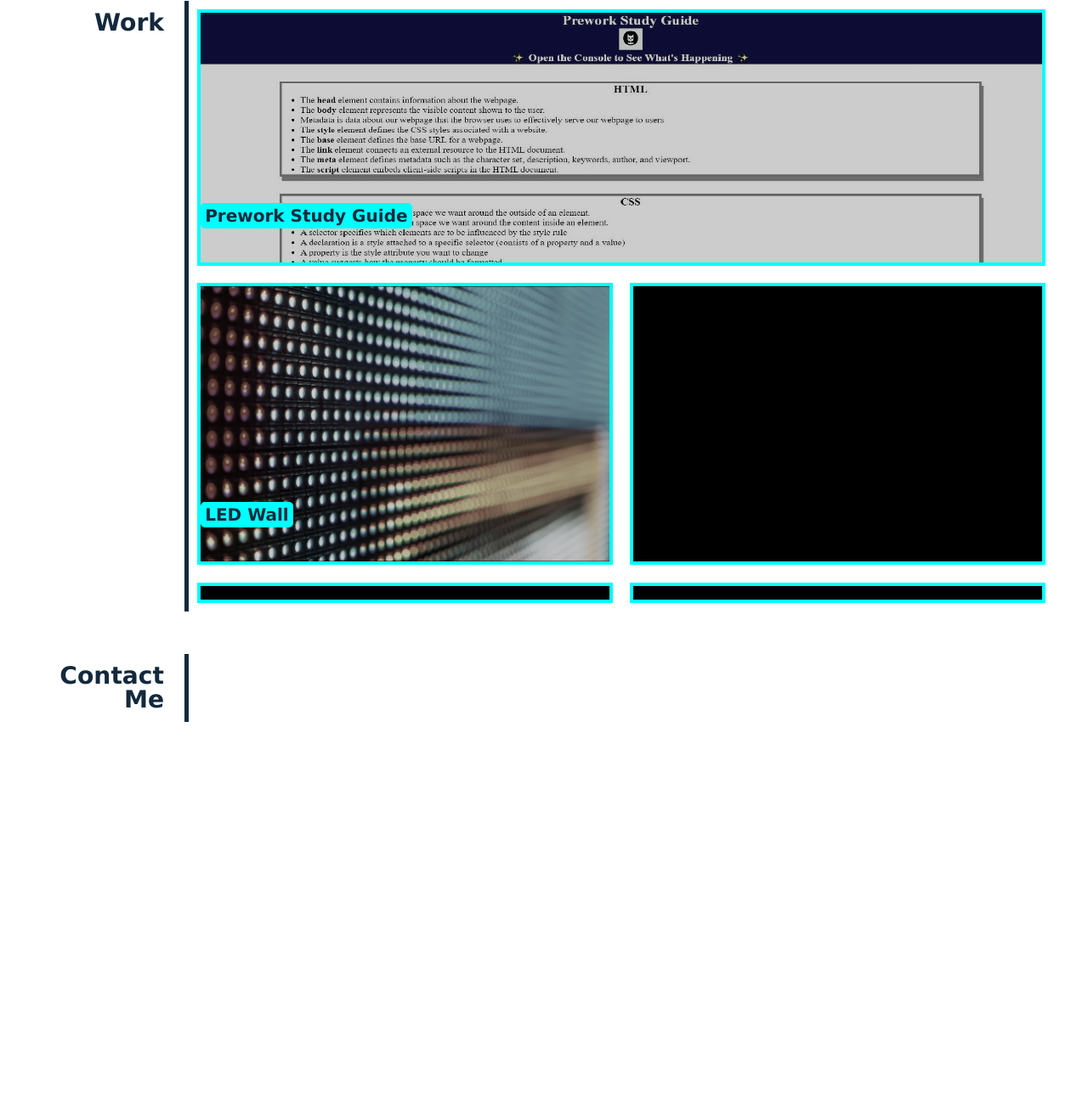
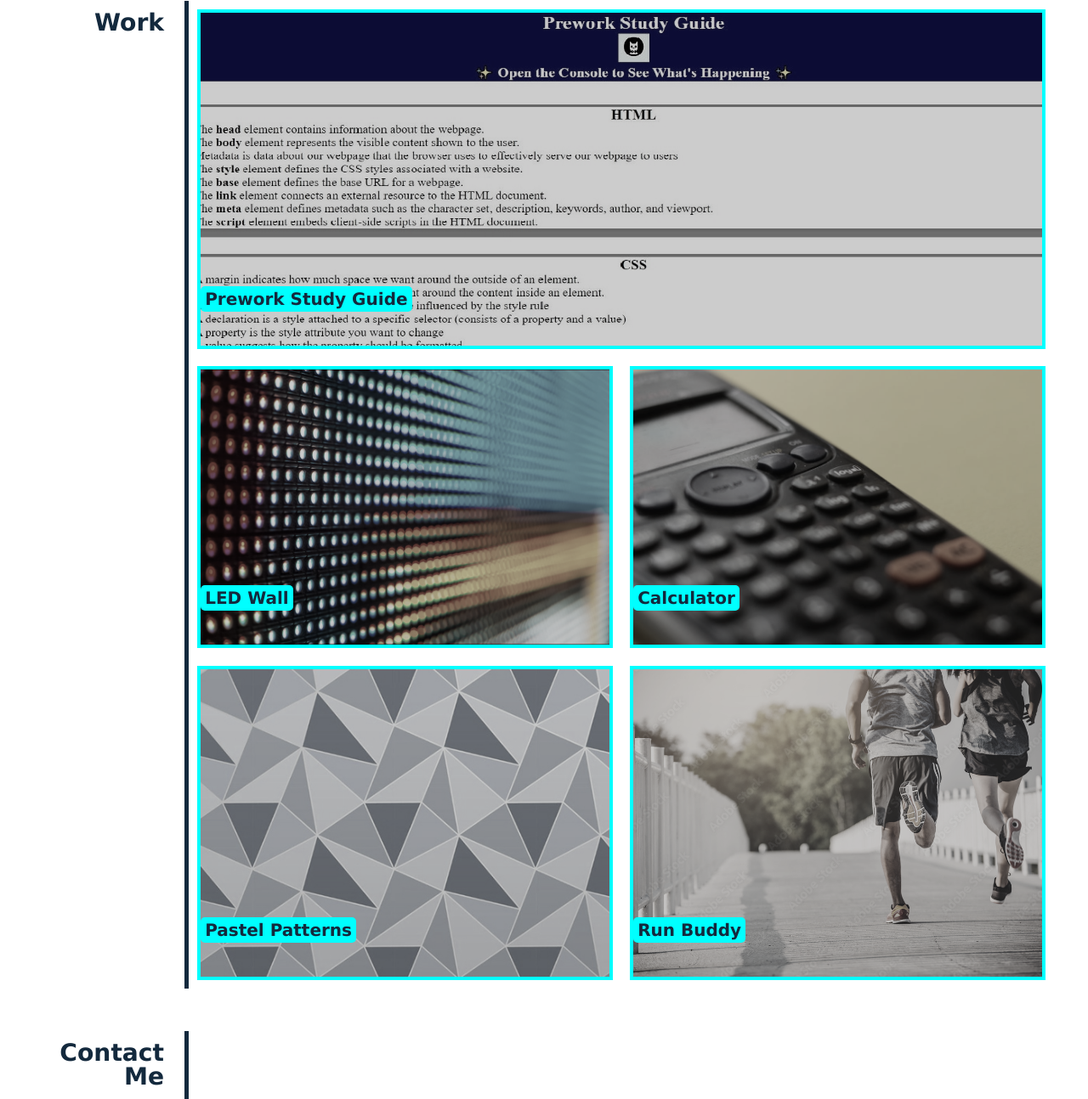
Before and after one commit to Prosentint/dev-portfolio-dm, a plain HTML site: page index.html in a window 1280 px wide. Shown: the part 772-2066 px from the top of the page at 85% size. Before the commit the page ends 1622 px from the top, so only its background shows below. Drawn offline with Linux system fonts and the light colour scheme.

Commit message:
Added the rest of the placeholder project images and hover functionality, also made font for nav menu smaller when in smaller screen sizes

```diff
--- a/assets/CSS/styles.css
+++ b/assets/CSS/styles.css
@@ -32,7 +32,7 @@ header {
 }
 
 /* Positions the navbar and Header text*/
-.navbar {
+.navbar{
     display: flex;
     /* Align the child elements with space between them horizontally*/
     justify-content: space-between;
@@ -150,6 +150,7 @@ header {
 /* First child in the work section flexbox*/
 .item1 {
     flex-basis: 98%; /* Takes up the entire row */
+    height: 400px;
 }
 
 /* Makes the images within each work section child take up its entire space and adds filter to image*/
@@ -201,4 +202,8 @@ header {
     .mediaRight {
         font-size:2vw;
     }
+
+    .navbar ul li a {
+        font-size: 12px;
+    }
 }
--- a/index.html
+++ b/index.html
@@ -63,19 +63,30 @@
       <span class="mediaRight">
         <div class="workItems">
           <a class="item item1" href="https://prosentint.github.io/prework-study-guide/">
-            <img class="workImg" src="./assets/images/studyGuide.JPG" alt="">
-            <div class="workTitle">Prework Study Guide</div>
+            <img class="workImg" src="./assets/images/studyGuide.JPG" alt="Screenshot of webpage Prework Study Guide">
+            <h3 class="workTitle">Prework Study Guide</h3>
           </a>
 
-          <!-- This is and the rest of the projects are placeholder projects and do not link to any completed or published works -->
+          <!-- This item and the rest of the projects after this one are placeholder projects and do not link to any completed or published works -->
           <a class="item item2" href="#">
             <img class="workImg" src="./assets/images/ledWall.png" alt="Wall of LED lights displayed in red blue and orange">
-            <div class="workTitle">LED Wall</div>
+            <h3 class="workTitle">LED Wall</h3>
           </a>
 
-          <div class="item item3">Item 3</div>
-          <div class="item item4">Item 4</div>
-          <div class="item item5">Item 5</div>
+          <a class="item item3" href="#">
+            <img class="workImg" src="./assets/images/calc.jpg" alt="Skewed top down image of a Casio fx-96SG PLUS calculator">
+            <h3 class="workTitle">Calculator</h3>
+          </a>
+
+          <a class="item item4" href="#">
+            <img class="workImg" src="./assets/images/pattern.jpg" alt="Pastel Geometric Triangle Pattern">
+            <h3 class="workTitle">Pastel Patterns</h3>
+          </a>
+
+          <a class="item item5" href="#">
+            <img class="workImg" src="./assets/images/run.jpg" alt="Young couple runners running on running road in city park">
+            <h3 class="workTitle">Run Buddy</h3>
+          </a>
         </div>
       </span>
     </section>
```
Also changed, not shown: assets/images/calc.jpg (added), assets/images/pattern.jpg (added), assets/images/run.jpg (added), assets/images/studyGuide - Copy.JPG (deleted).
